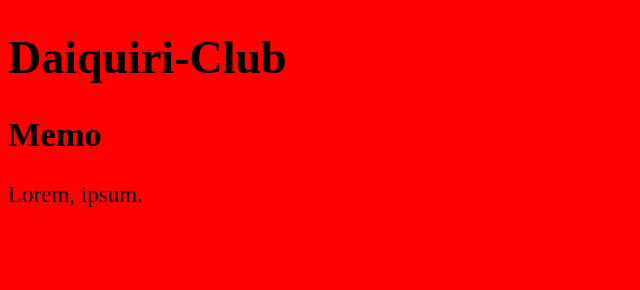
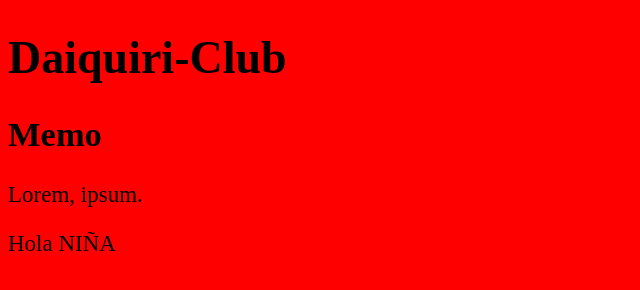
Before and after one commit to jackperez99/semana1, a plain HTML site: page index.html in a window 1280 px wide. Shown: the whole page, without its empty margins (0-640 px from the left). Drawn offline with Linux system fonts and the light colour scheme.

Commit message:
Update index.html

```diff
--- a/index.html
+++ b/index.html
@@ -13,6 +13,7 @@
     <h1>Daiquiri-Club</h1>
     <h2>Memo</h2>
     <p>Lorem, ipsum.</p>
+    <p>Hola NIÑA</p>
 </body>
 
 </html>
```
